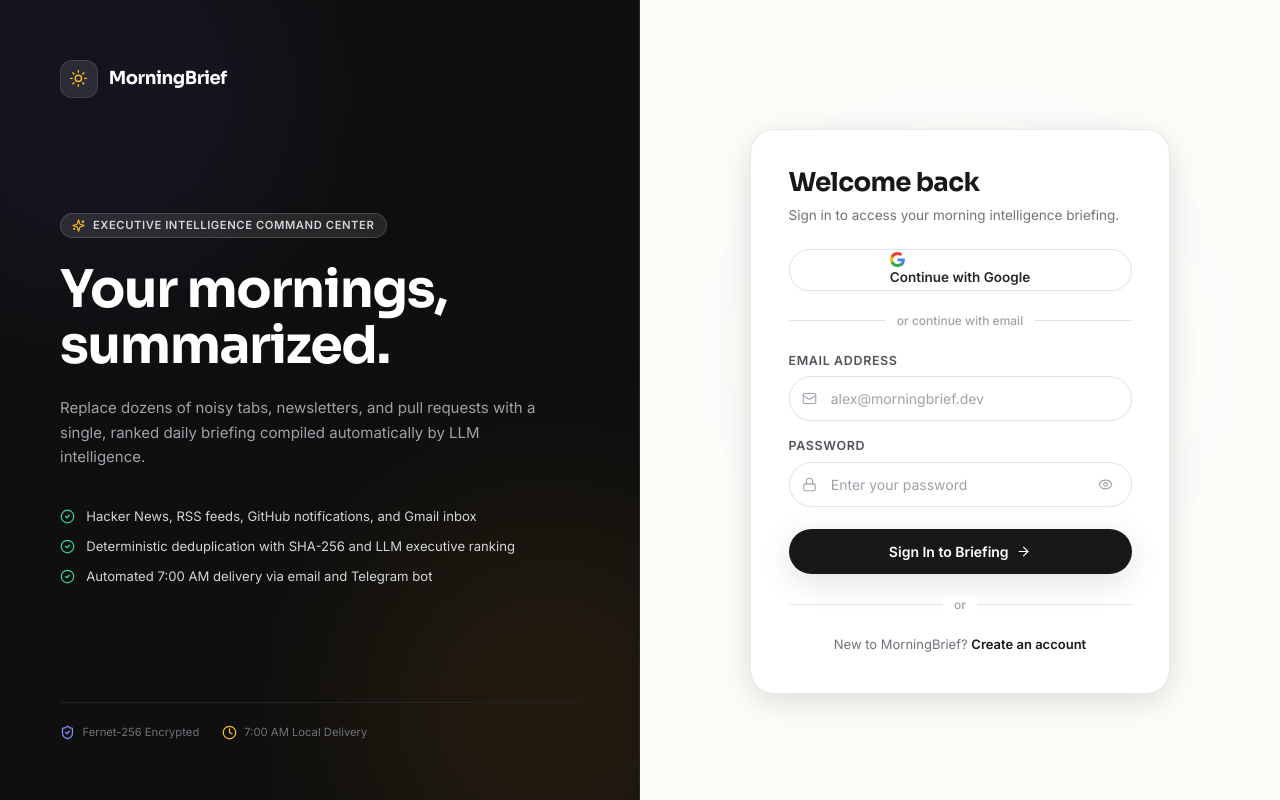
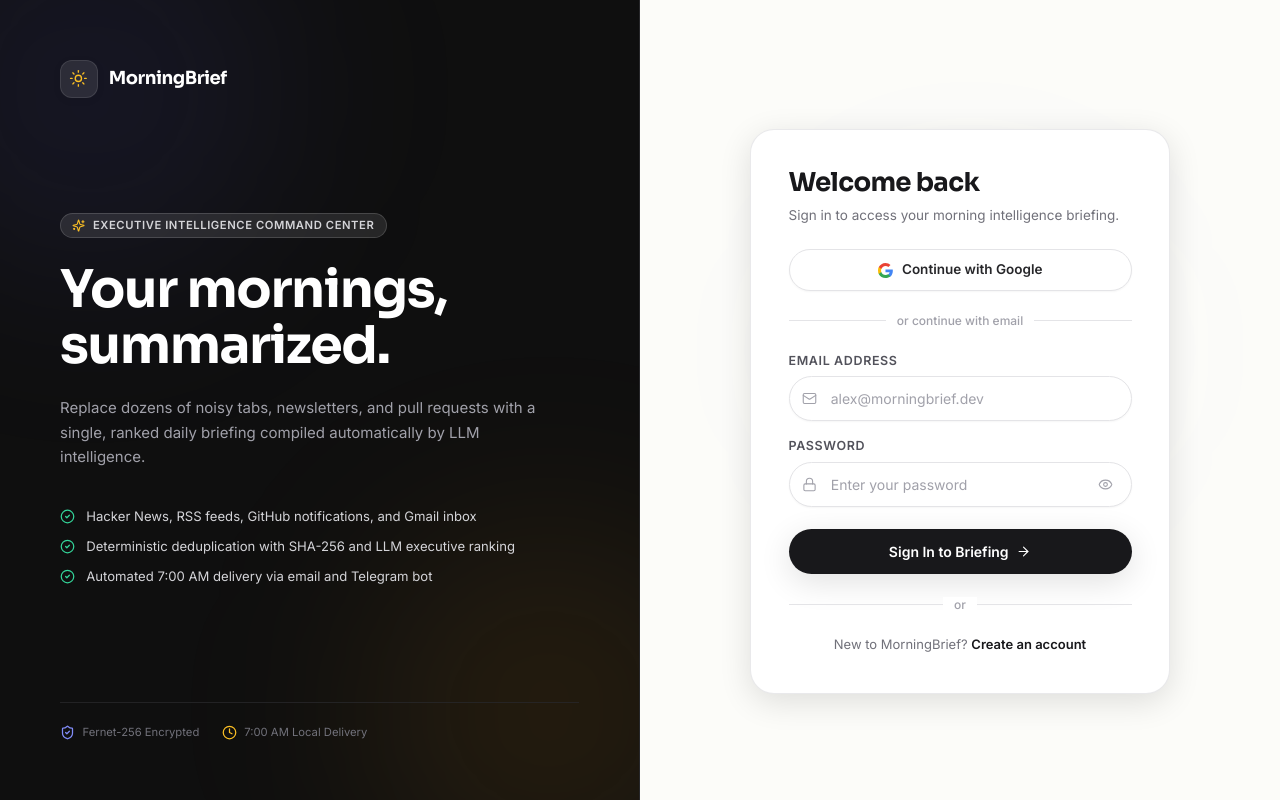
Before and after one commit to vansh011206/Morning-Brief, a React (Vite) app in the folder frontend/: page /login in a window 1280 px wide. Built offline with nearby package versions, Linux system fonts and the light colour scheme; no server answers.

Commit message:
fix(ui): fix Continue with Google button icon alignment and prevent vertical stacking

```diff
--- a/frontend/src/components/ui/Button.tsx
+++ b/frontend/src/components/ui/Button.tsx
@@ -59,10 +59,10 @@ export const Button = React.forwardRef<HTMLButtonElement, ButtonProps>(
         {isLoading ? (
           <Loader2 className="w-4 h-4 animate-spin text-current shrink-0" />
         ) : (
-          leftIcon && <span className="shrink-0">{leftIcon}</span>
+          leftIcon && <span className="inline-flex items-center shrink-0">{leftIcon}</span>
         )}
-        <span>{children}</span>
-        {!isLoading && rightIcon && <span className="shrink-0">{rightIcon}</span>}
+        <span className="inline-flex items-center gap-2.5">{children}</span>
+        {!isLoading && rightIcon && <span className="inline-flex items-center shrink-0">{rightIcon}</span>}
       </button>
     )
   }
--- a/frontend/src/pages/LoginPage.tsx
+++ b/frontend/src/pages/LoginPage.tsx
@@ -165,6 +165,26 @@ export const LoginPage: React.FC = () => {
               <Button
                 type="button"
                 variant="outline"
+                leftIcon={
+                  <svg className="w-4 h-4 shrink-0" viewBox="0 0 24 24">
+                    <path
+                      fill="#4285F4"
+                      d="M23.745 12.27c0-.7-.06-1.4-.19-2.07H12v4.51h6.6c-.29 1.52-1.14 2.82-2.4 3.68v3.05h3.88c2.27-2.09 3.66-5.17 3.66-9.17z"
+                    />
+                    <path
+                      fill="#34A853"
+                      d="M12 24c3.24 0 5.95-1.08 7.93-2.91l-3.88-3.05c-1.08.72-2.45 1.16-4.05 1.16-3.12 0-5.77-2.1-6.72-4.93H1.25v3.15C3.26 21.36 7.34 24 12 24z"
+                    />
+                    <path
+                      fill="#FBBC05"
+                      d="M5.28 14.27c-.25-.72-.38-1.49-.38-2.27s.13-1.55.38-2.27V6.58H1.25C.45 8.18 0 9.99 0 12s.45 3.82 1.25 5.42l4.03-3.15z"
+                    />
+                    <path
+                      fill="#EA4335"
+                      d="M12 4.75c1.77 0 3.35.61 4.6 1.8l3.42-3.42C17.95 1.19 15.24 0 12 0 7.34 0 3.26 2.64 1.25 6.58l4.03 3.15c.95-2.83 3.6-4.98 6.72-4.98z"
+                    />
+                  </svg>
+                }
                 onClick={async () => {
                   try {
                     setIsLoading(true)
@@ -179,25 +199,7 @@ export const LoginPage: React.FC = () => {
                 }}
                 className="w-full h-11 text-[13.5px] font-semibold border-zinc-200 bg-white hover:bg-zinc-50 text-zinc-800 shadow-xs flex items-center justify-center gap-2.5"
               >
-                <svg className="w-4 h-4" viewBox="0 0 24 24">
-                  <path
-                    fill="#4285F4"
-                    d="M23.745 12.27c0-.7-.06-1.4-.19-2.07H12v4.51h6.6c-.29 1.52-1.14 2.82-2.4 3.68v3.05h3.88c2.27-2.09 3.66-5.17 3.66-9.17z"
-                  />
-                  <path
-                    fill="#34A853"
-                    d="M12 24c3.24 0 5.95-1.08 7.93-2.91l-3.88-3.05c-1.08.72-2.45 1.16-4.05 1.16-3.12 0-5.77-2.1-6.72-4.93H1.25v3.15C3.26 21.36 7.34 24 12 24z"
-                  />
-                  <path
-                    fill="#FBBC05"
-                    d="M5.28 14.27c-.25-.72-.38-1.49-.38-2.27s.13-1.55.38-2.27V6.58H1.25C.45 8.18 0 9.99 0 12s.45 3.82 1.25 5.42l4.03-3.15z"
-                  />
-                  <path
-                    fill="#EA4335"
-                    d="M12 4.75c1.77 0 3.35.61 4.6 1.8l3.42-3.42C17.95 1.19 15.24 0 12 0 7.34 0 3.26 2.64 1.25 6.58l4.03 3.15c.95-2.83 3.6-4.98 6.72-4.98z"
-                  />
-                </svg>
-                <span>Continue with Google</span>
+                Continue with Google
               </Button>
             </div>
 
--- a/frontend/src/pages/RegisterPage.tsx
+++ b/frontend/src/pages/RegisterPage.tsx
@@ -169,6 +169,26 @@ export const RegisterPage: React.FC = () => {
               <Button
                 type="button"
                 variant="outline"
+                leftIcon={
+                  <svg className="w-4 h-4 shrink-0" viewBox="0 0 24 24">
+                    <path
+                      fill="#4285F4"
+                      d="M23.745 12.27c0-.7-.06-1.4-.19-2.07H12v4.51h6.6c-.29 1.52-1.14 2.82-2.4 3.68v3.05h3.88c2.27-2.09 3.66-5.17 3.66-9.17z"
+                    />
+                    <path
+                      fill="#34A853"
+                      d="M12 24c3.24 0 5.95-1.08 7.93-2.91l-3.88-3.05c-1.08.72-2.45 1.16-4.05 1.16-3.12 0-5.77-2.1-6.72-4.93H1.25v3.15C3.26 21.36 7.34 24 12 24z"
+                    />
+                    <path
+                      fill="#FBBC05"
+                      d="M5.28 14.27c-.25-.72-.38-1.49-.38-2.27s.13-1.55.38-2.27V6.58H1.25C.45 8.18 0 9.99 0 12s.45 3.82 1.25 5.42l4.03-3.15z"
+                    />
+                    <path
+                      fill="#EA4335"
+                      d="M12 4.75c1.77 0 3.35.61 4.6 1.8l3.42-3.42C17.95 1.19 15.24 0 12 0 7.34 0 3.26 2.64 1.25 6.58l4.03 3.15c.95-2.83 3.6-4.98 6.72-4.98z"
+                    />
+                  </svg>
+                }
                 onClick={async () => {
                   try {
                     setIsLoading(true)
@@ -183,25 +203,7 @@ export const RegisterPage: React.FC = () => {
                 }}
                 className="w-full h-11 text-[13.5px] font-semibold border-zinc-200 bg-white hover:bg-zinc-50 text-zinc-800 shadow-xs flex items-center justify-center gap-2.5"
               >
-                <svg className="w-4 h-4" viewBox="0 0 24 24">
-                  <path
-                    fill="#4285F4"
-                    d="M23.745 12.27c0-.7-.06-1.4-.19-2.07H12v4.51h6.6c-.29 1.52-1.14 2.82-2.4 3.68v3.05h3.88c2.27-2.09 3.66-5.17 3.66-9.17z"
-                  />
-                  <path
-                    fill="#34A853"
-                    d="M12 24c3.24 0 5.95-1.08 7.93-2.91l-3.88-3.05c-1.08.72-2.45 1.16-4.05 1.16-3.12 0-5.77-2.1-6.72-4.93H1.25v3.15C3.26 21.36 7.34 24 12 24z"
-                  />
-                  <path
-                    fill="#FBBC05"
-                    d="M5.28 14.27c-.25-.72-.38-1.49-.38-2.27s.13-1.55.38-2.27V6.58H1.25C.45 8.18 0 9.99 0 12s.45 3.82 1.25 5.42l4.03-3.15z"
-                  />
-                  <path
-                    fill="#EA4335"
-                    d="M12 4.75c1.77 0 3.35.61 4.6 1.8l3.42-3.42C17.95 1.19 15.24 0 12 0 7.34 0 3.26 2.64 1.25 6.58l4.03 3.15c.95-2.83 3.6-4.98 6.72-4.98z"
-                  />
-                </svg>
-                <span>Continue with Google</span>
+                Continue with Google
               </Button>
             </div>
 
```
